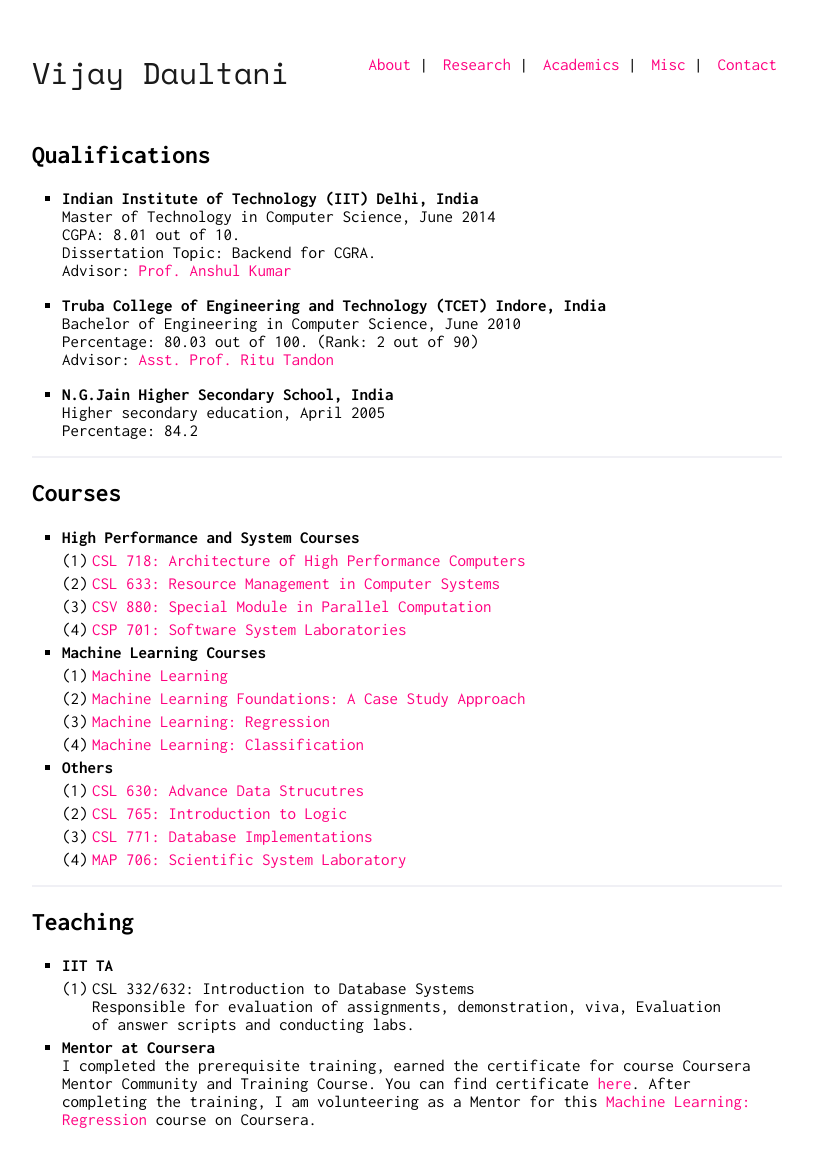
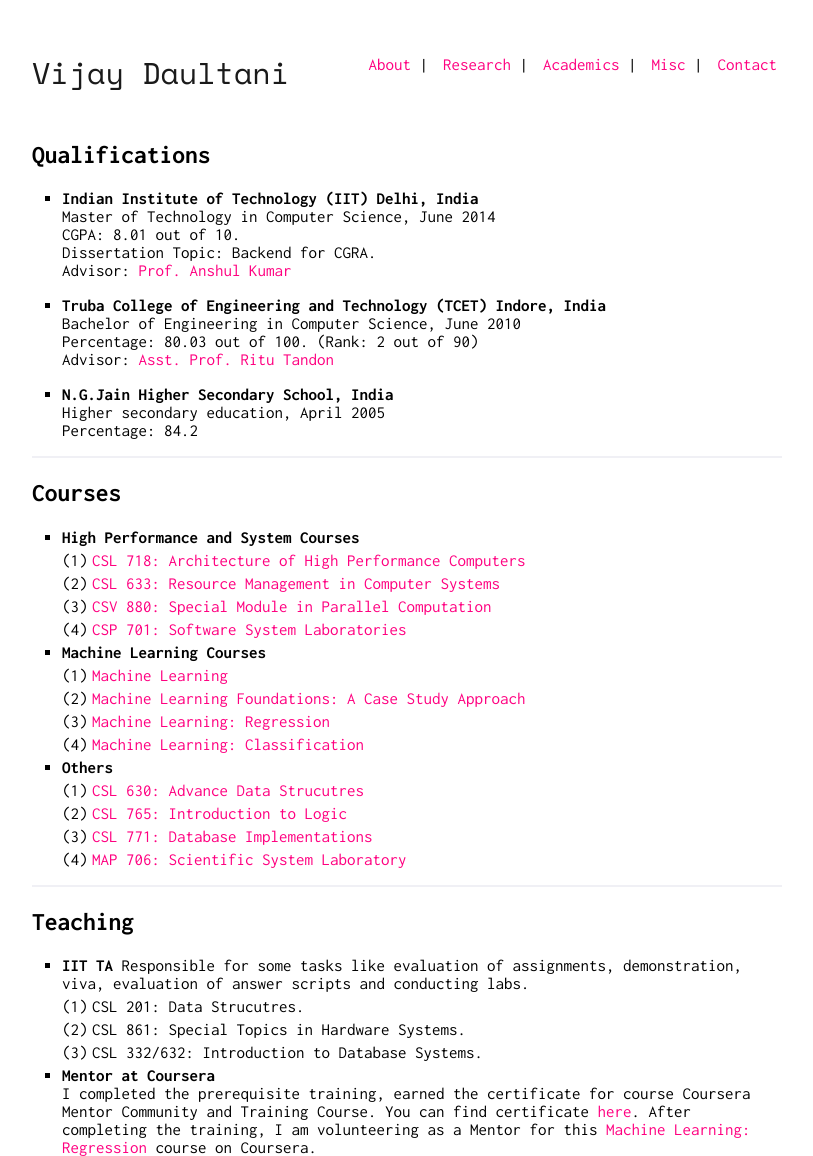
Before and after one commit to vijaydaultani/vijaydaultani.github.io, a Jekyll site: the page built from academics.md, in a window 1280 px wide. Shown: the whole page, without its empty margins (233-1046 px from the left). Built offline with Jekyll 4.4.1, drawn with Linux system fonts in a browser that asks for light colours; before the commit the page ends 1128 px from its top, so only the background shows below that.

Commit message:
adding TA positions

```diff
--- a/academics.md
+++ b/academics.md
@@ -46,8 +46,10 @@ layout: default
 ## Teaching
 
 * **IIT TA**
-1. CSL 332/632: Introduction to Database Systems
-   Responsible for evaluation of assignments, demonstration, viva, Evaluation of answer scripts and conducting labs.
+Responsible for some tasks like evaluation of assignments, demonstration, viva, evaluation of answer scripts and conducting labs.
+1. CSL 201: Data Strucutres.
+2. CSL 861: Special Topics in Hardware Systems.
+3. CSL 332/632: Introduction to Database Systems.
 
 * **Mentor at Coursera**
 	I completed the prerequisite training, earned the certificate for course Coursera Mentor Community and Training Course. You can find certificate [here](https://www.coursera.org/account/accomplishments/records/8CXZFB7WB3UY). After completing the training, I am volunteering as a Mentor for this [Machine Learning: Regression](https://www.coursera.org/learn/ml-regression) course on Coursera.
```
